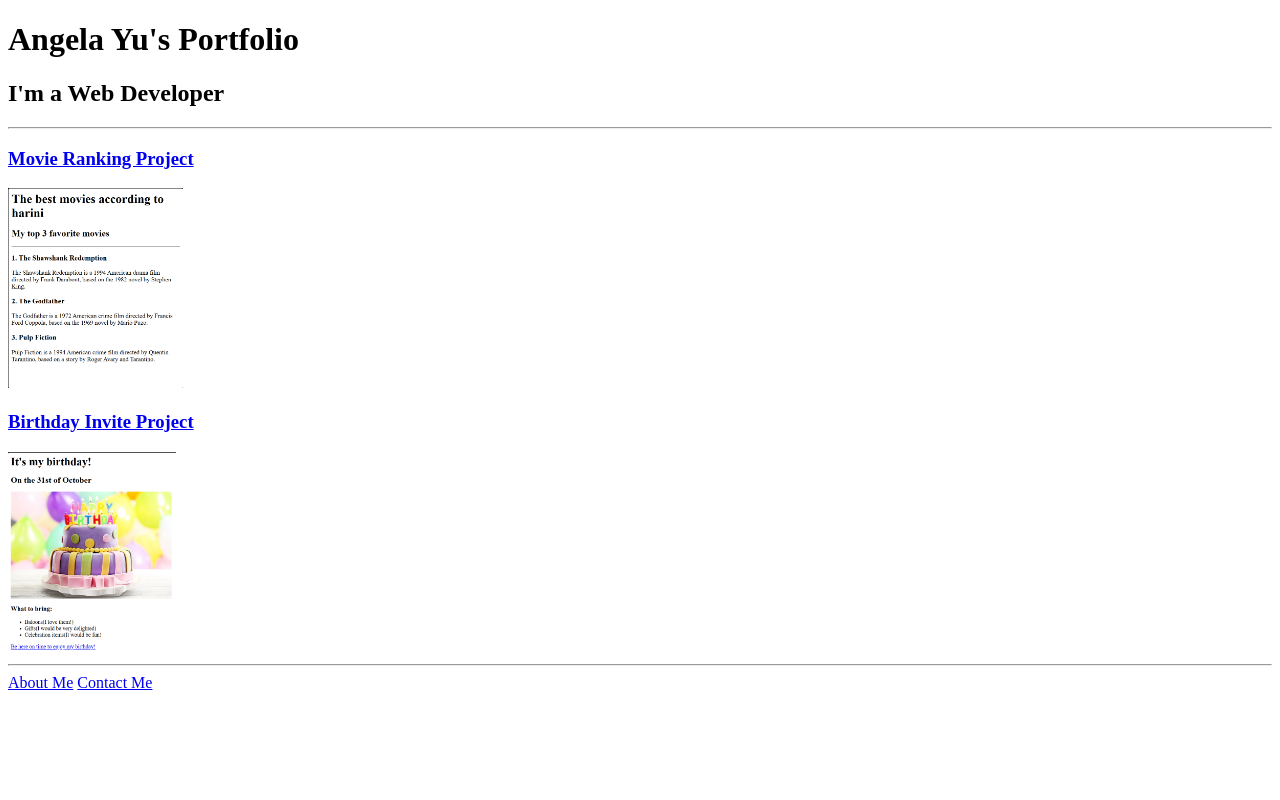
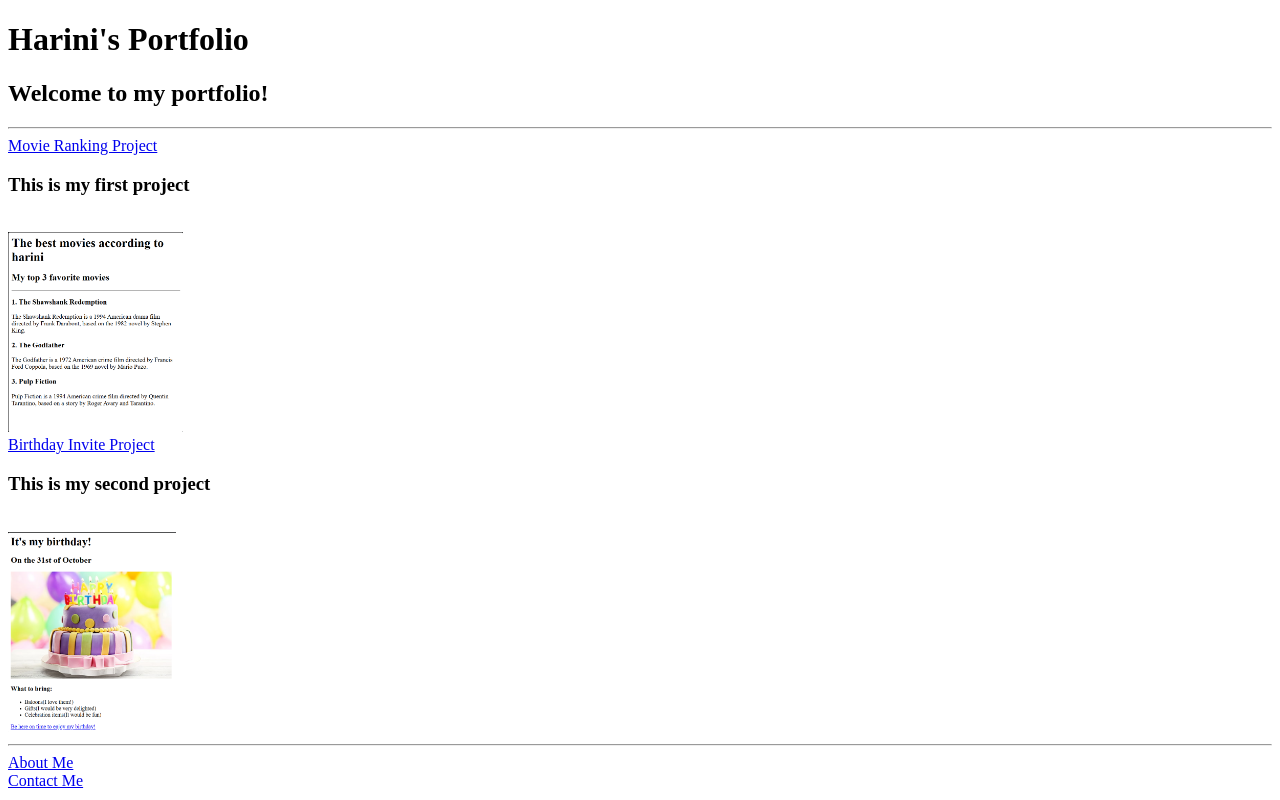
Before and after one commit to harinia-gif/html-portfolio, a plain HTML site: page index.html in a window 1280 px wide. Drawn offline with Linux system fonts and the light colour scheme.

Commit message:
Add files via upload

```diff
--- a/index.html
+++ b/index.html
@@ -1,26 +1,32 @@
 <!-- TODO 1: Create the HTML Boilerplate -->
 <!DOCTYPE html>
 <html lang="en">
+<head>
 
-<head>
   <meta charset="UTF-8">
-  <title>Angela's Portfolio</title>
+  <title>My Portfolio</title>
 </head>
+<body>
+  <h1>Harini's Portfolio</h1>
+  <h2>Welcome to my portfolio!</h2>
 
-<body>
-  <h1>Angela Yu's Portfolio</h1>
-  <h2>I'm a Web Developer</h2>
   <hr />
-  <h3><a href="./public/movie-ranking.html">Movie Ranking Project</a></h3>
-  <img src="./assets/images/movie ranking project.png" height="200" alt="movie ranking project preview"/>
-  <h3><a href="./public/birthday-invite.html">Birthday Invite Project</a></h3>
-  <img src="./assets/images/birthday invite project.png" height="200" alt="birthday invite project preview"/>
+
+  <a href="./public/movie-ranking.html">Movie Ranking Project</a><br />
+  <h3>This is my first project</h3><br />
+  <img src="./assets/images/movie ranking project.png" alt="Movie Ranking Project" height="200"/><br />
+
+  <a href="./public/birthday-invite.html">Birthday Invite Project</a><br />
+  <h3>This is my second project</h3><br />
+  <img src="./assets/images/birthday invite project.png" alt="Birthday Invite Project" height="200"/><br />
+
   <hr />
-  <a href="./public/about.html">About Me</a>
-  <a href="./public/contact.html">Contact Me</a>
+
+  <a href="./public/about.html">About Me</a><br />
+  <a href="./public/contact.html">Contact Me</a><br />
 </body>
+</html>
 
-</html>
 
 
 <!-- TODO 2: Add Your previous projects' HTML into the public folder -->
```
